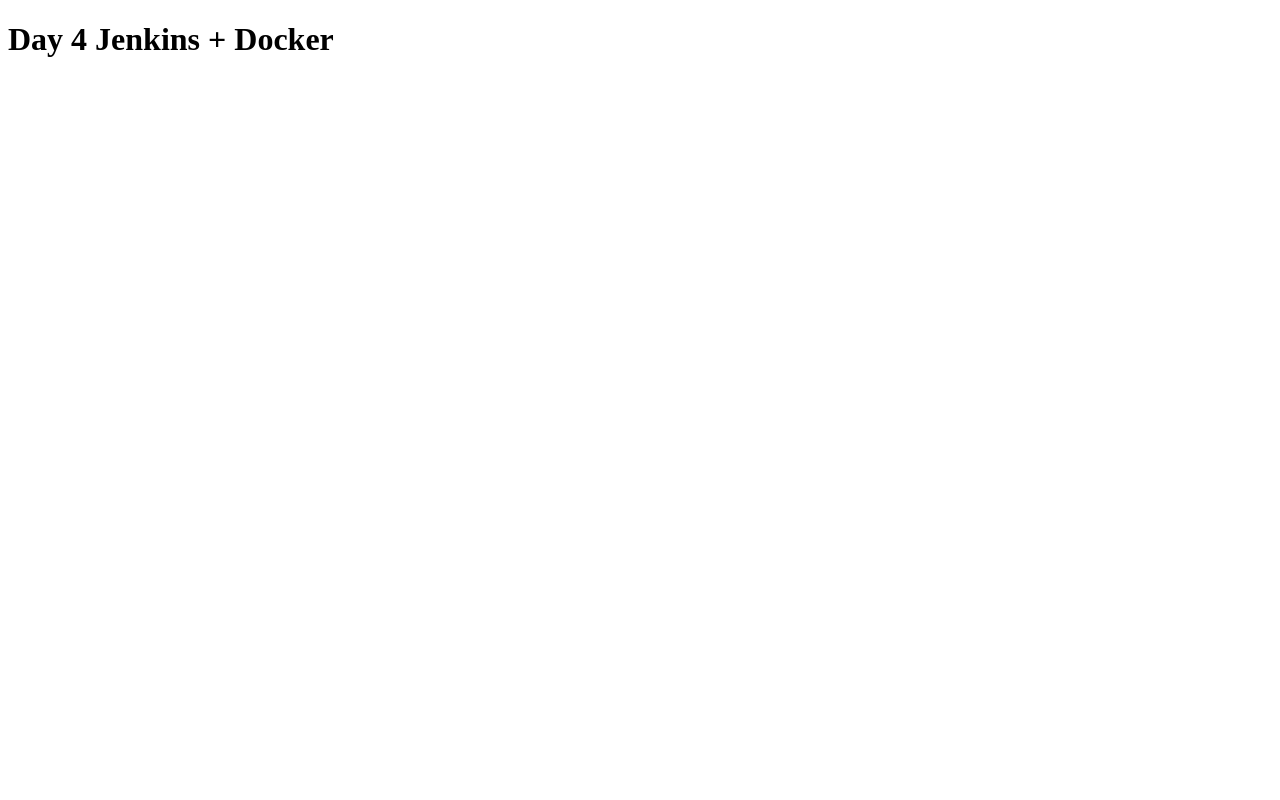
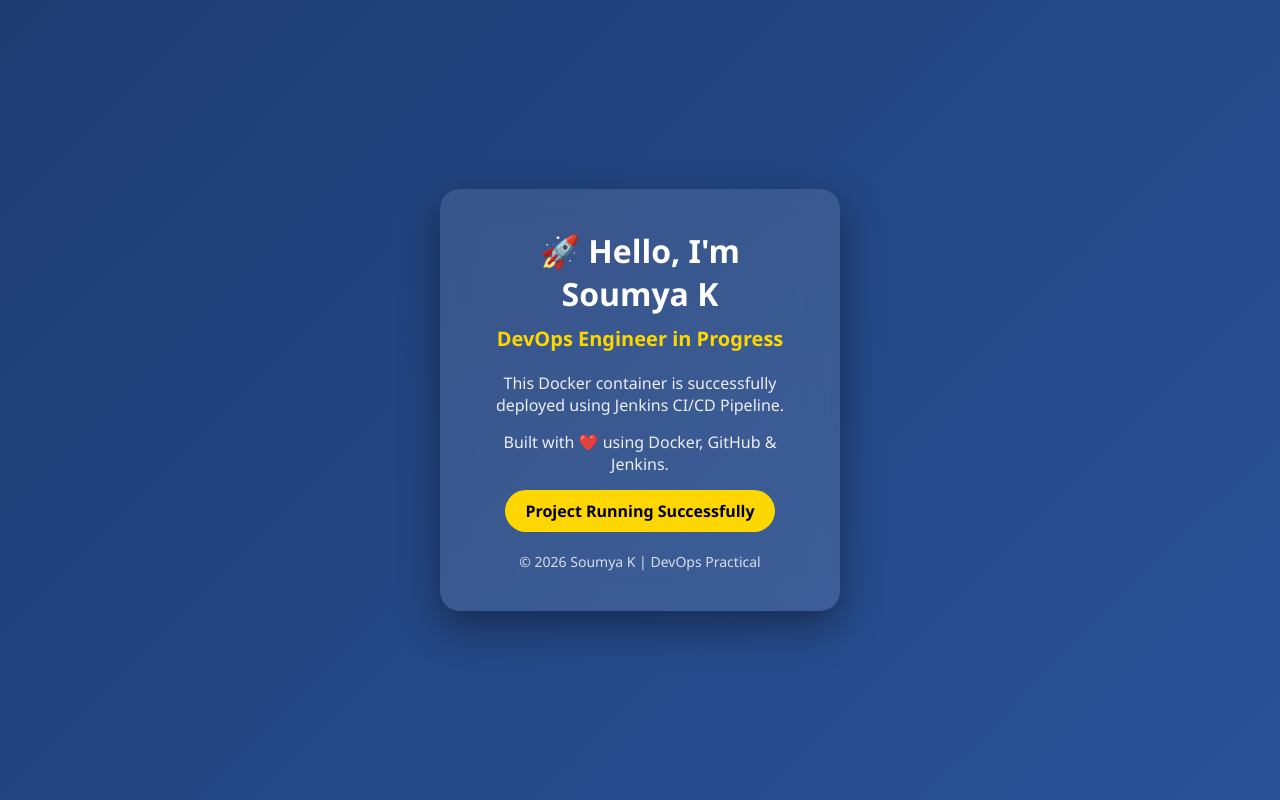
Before and after one commit to soumi04/devops, a plain HTML site: page Day4/index.html in a window 1280 px wide. Drawn offline with Linux system fonts and the light colour scheme.

Commit message:
Update index.html for DevOps project layout

```diff
--- a/Day4/index.html
+++ b/Day4/index.html
@@ -1,9 +1,99 @@
 <!DOCTYPE html>
-<html>
+<html lang="en">
 <head>
-  <title>Day 4</title>
+    <meta charset="UTF-8">
+    <title>Soumya - DevOps Project</title>
+    <meta name="viewport" content="width=device-width, initial-scale=1.0">
+
+    <style>
+        * {
+            margin: 0;
+            padding: 0;
+            box-sizing: border-box;
+            font-family: 'Segoe UI', sans-serif;
+        }
+
+        body {
+            height: 100vh;
+            background: linear-gradient(135deg, #1e3c72, #2a5298);
+            display: flex;
+            justify-content: center;
+            align-items: center;
+            color: white;
+        }
+
+        .card {
+            background: rgba(255, 255, 255, 0.1);
+            backdrop-filter: blur(15px);
+            padding: 40px;
+            border-radius: 20px;
+            text-align: center;
+            box-shadow: 0 15px 40px rgba(0,0,0,0.4);
+            width: 400px;
+            animation: fadeIn 1.5s ease-in-out;
+        }
+
+        h1 {
+            font-size: 32px;
+            margin-bottom: 10px;
+            color: #ffffff;
+        }
+
+        h2 {
+            font-size: 20px;
+            margin-bottom: 20px;
+            color: #ffd700;
+        }
+
+        p {
+            font-size: 16px;
+            margin-bottom: 15px;
+            opacity: 0.9;
+        }
+
+        .btn {
+            display: inline-block;
+            padding: 10px 20px;
+            background: #ffd700;
+            color: black;
+            text-decoration: none;
+            border-radius: 25px;
+            font-weight: bold;
+            transition: 0.3s ease;
+        }
+
+        .btn:hover {
+            background: white;
+            transform: scale(1.05);
+        }
+
+        @keyframes fadeIn {
+            from {opacity: 0; transform: translateY(30px);}
+            to {opacity: 1; transform: translateY(0);}
+        }
+
+        .footer {
+            margin-top: 20px;
+            font-size: 14px;
+            opacity: 0.8;
+        }
+    </style>
 </head>
 <body>
-  <h1>Day 4 Jenkins + Docker</h1>
+
+    <div class="card">
+        <h1>🚀 Hello, I'm Soumya K</h1>
+        <h2>DevOps Engineer in Progress</h2>
+
+        <p>This Docker container is successfully deployed using Jenkins CI/CD Pipeline.</p>
+        <p>Built with ❤️ using Docker, GitHub & Jenkins.</p>
+
+        <a href="#" class="btn">Project Running Successfully</a>
+
+        <div class="footer">
+            © 2026 Soumya K | DevOps Practical
+        </div>
+    </div>
+
 </body>
 </html>
```
